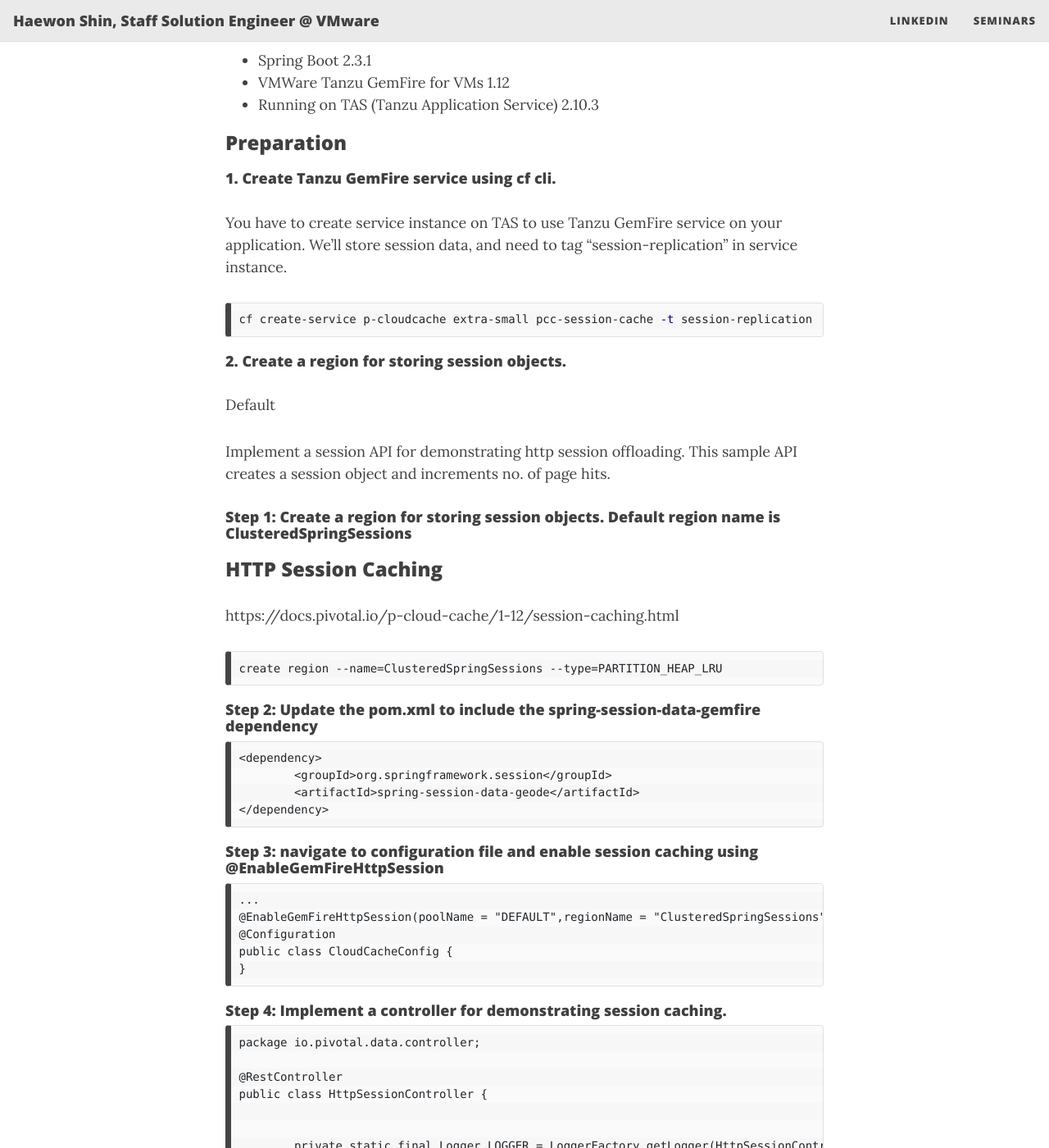
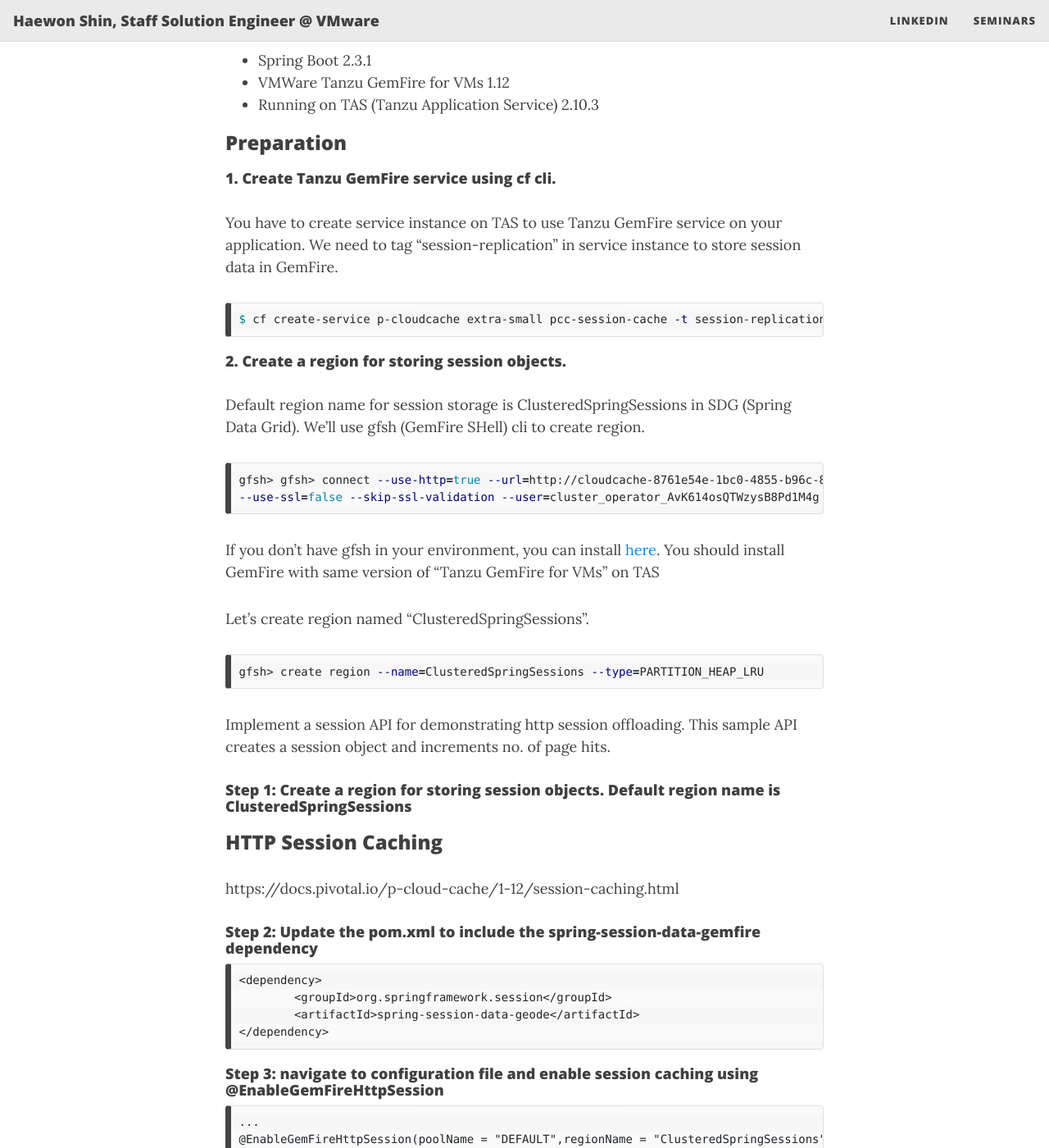
Before and after one commit to haewons-tanzu/haewons-tanzu.github.io, a Jekyll site: the page built from _posts/2020-10-29-http-session-caching-spring-data-on-tas.md, in a window 1280 px wide and 1400 px high, scrolled down 894 px. Shown: the whole window at 82% size. Built offline with Jekyll 4.4.1, drawn with Linux system fonts in a browser that asks for light colours; nearby versions of some CDN libraries.

Commit message:
Update 2020-10-29-http-session-caching-spring-data-on-tas.md

````diff
--- a/_posts/2020-10-29-http-session-caching-spring-data-on-tas.md
+++ b/_posts/2020-10-29-http-session-caching-spring-data-on-tas.md
@@ -29,14 +29,26 @@
 ### Preparation
 
 #### 1. Create Tanzu GemFire service using cf cli.
-You have to create service instance on TAS to use Tanzu GemFire service on your application. We'll store session data, and need to tag "session-replication" in service instance.
+You have to create service instance on TAS to use Tanzu GemFire service on your application. We need to tag "session-replication" in service instance to store session data in GemFire.
 
 ```shell
-cf create-service p-cloudcache extra-small pcc-session-cache -t session-replication
+$ cf create-service p-cloudcache extra-small pcc-session-cache -t session-replication
 ```
 
 #### 2. Create a region for storing session objects.
-Default
+Default region name for session storage is ClusteredSpringSessions in SDG (Spring Data Grid). We'll use gfsh (GemFire SHell) cli to create region.
+```shell
+gfsh> gfsh> connect --use-http=true --url=http://cloudcache-8761e54e-1bc0-4855-b96c-819eda347073.xxx.xxx.io/gemfire/v1
+--use-ssl=false --skip-ssl-validation --user=cluster_operator_AvK614osQTWzysB8Pd1M4g --password=7eg52Fp8EM3eqpIXH0uRg
+```
+If you don't have gfsh in your environment, you can install [here](2020-10-29-gemfire-installation-on-mac){:target="_blank"}. You should install GemFire with same version of "Tanzu GemFire for VMs" on TAS
+
+Let's create region named "ClusteredSpringSessions".
+
+```shell
+gfsh> create region --name=ClusteredSpringSessions --type=PARTITION_HEAP_LRU
+```
+
 
 
 Implement a session API for demonstrating http session offloading. This sample API creates a session object and increments no. of page hits.
@@ -48,9 +60,7 @@
 https://docs.pivotal.io/p-cloud-cache/1-12/session-caching.html
 
 
-```
-create region --name=ClusteredSpringSessions --type=PARTITION_HEAP_LRU
-```
+
 
 #### Step 2: Update the pom.xml to include the spring-session-data-gemfire dependency
 
````
